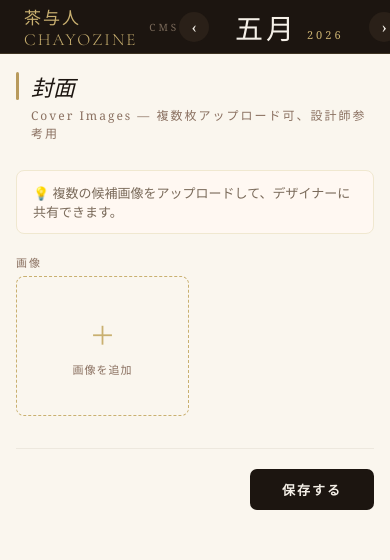
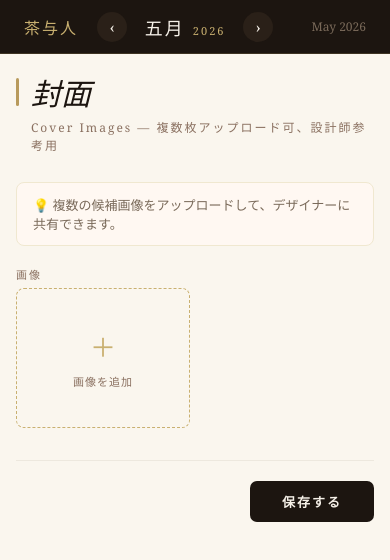
Before and after one commit to shokan228/chayozine-cms, a React (Vite) app in the folder chayozine-cms/: page / in a window 390 px wide. Shown: the top 560 px of the page. Built offline with nearby package versions, Linux system fonts and the light colour scheme.

Commit message:
Update App.jsx

```diff
--- a/chayozine-cms/src/App.jsx
+++ b/chayozine-cms/src/App.jsx
@@ -77,7 +77,7 @@ function PhotoGallery({ images=[], onChange, showCaption=true }) {
   return (
     <div>
       <div style={LBL}>画像</div>
-      <div className="photo-grid" style={{ display:"grid", gridTemplateColumns:"repeat(auto-fill,minmax(170px,1fr))", gap:12 }}>
+      <div style={{ display:"grid", gridTemplateColumns:"repeat(auto-fill,minmax(150px,1fr))", gap:10 }}>
         {images.map(img => (
           <div key={img.id} style={{ borderRadius:8, overflow:"hidden", border:"1px solid #e8e0d0", background:"#fff" }}>
             <div style={{ position:"relative" }}>
@@ -112,7 +112,7 @@ function PhotoGallery({ images=[], onChange, showCaption=true }) {
 // ─── SectionHeader ────────────────────────────────────────────────────────────
 function SectionHeader({ title, subtitle }) {
   return (
-    <div className="section-hdr" style={{ marginBottom:28 }}>
+    <div style={{ marginBottom:28 }}>
       <div style={{ display:"flex", alignItems:"center", gap:12 }}>
         <div style={{ width:3, height:28, background:"#b89a5c", borderRadius:2 }} />
         <h2 style={{ fontFamily:"'Cormorant Garamond',serif", fontSize:30, fontWeight:300,
@@ -343,10 +343,15 @@ function TeaSection({ year, month, notify }) {
 
       {/* ── Modal ── */}
       {modal && form && (
-        <div className="modal-bg" onClick={closeMod} style={{position:"fixed",inset:0,background:"#1c151088",zIndex:300,
-          display:"flex",alignItems:"flex-start",justifyContent:"center",padding:"28px 16px 60px",overflowY:"auto"}}>
-          <div className="modal-box" onClick={e=>e.stopPropagation()} style={{background:"#faf6ee",borderRadius:16,width:"100%",
-            maxWidth:640,boxShadow:"0 24px 60px #1c151044",overflow:"hidden"}}>
+        <div onClick={closeMod} style={{position:"fixed",inset:0,background:"#1c151088",zIndex:300,
+          display:"flex",alignItems:isMobile?"flex-end":"flex-start",justifyContent:"center",
+          padding:isMobile?"0":"28px 16px 60px",overflowY:isMobile?"hidden":"auto"}}>
+          <div onClick={e=>e.stopPropagation()} style={{background:"#faf6ee",
+            borderRadius:isMobile?"16px 16px 0 0":16,width:"100%",
+            maxWidth:isMobile?"100%":640,
+            maxHeight:isMobile?"92vh":"none",
+            display:"flex",flexDirection:"column",
+            boxShadow:"0 24px 60px #1c151044",overflow:"hidden"}}>
             <div style={{background:"#1c1510",padding:"18px 24px",display:"flex",justifyContent:"space-between",alignItems:"center"}}>
               <div>
                 <div style={{fontFamily:"'Cormorant Garamond',serif",fontSize:22,color:"#f5f0e8",fontStyle:"italic",fontWeight:300}}>
@@ -357,7 +362,7 @@ function TeaSection({ year, month, notify }) {
               <button onClick={closeMod} style={{color:"#7a6a5a",fontSize:22,border:"none",background:"none",cursor:"pointer",padding:"4px 8px"}}>×</button>
             </div>
             {/* Tabs */}
-            <div className="modal-tabs-bar" style={{background:"#1c1510",padding:"0 20px 14px",display:"flex",gap:4,overflowX:"auto",borderBottom:"1px solid #c9b07022"}}>
+            <div style={{background:"#1c1510",padding:"0 20px 14px",display:"flex",gap:4,overflowX:"auto",borderBottom:"1px solid #c9b07022"}}>
               {TEA_TABS.map((t,i) => {
                 const d = form ? done(form)[i] : false;
                 return <button key={i} onClick={()=>setTab(i)} style={{padding:"7px 14px",fontSize:12,letterSpacing:1,borderRadius:20,cursor:"pointer",whiteSpace:"nowrap",border:"none",
@@ -368,7 +373,7 @@ function TeaSection({ year, month, notify }) {
             {/* Tab body */}
             <div style={{padding:"24px",display:"flex",flexDirection:"column",gap:18,maxHeight:"60vh",overflowY:"auto"}}>
               {tab===0&&<>
-                <div className="form-row-2" style={{display:"grid",gridTemplateColumns:"1fr 1fr",gap:14}}>
+                <div style={{display:"grid",gridTemplateColumns:"1fr 1fr",gap:14}}>
                   <div><label style={LBL}>お茶分類</label>
                     <select style={{...FI,appearance:"none",cursor:"pointer"}} value={form.分類} onChange={e=>setF("分類",e.target.value)}>
                       {TEA_TYPES.map(t=><option key={t.label}>{t.label}</option>)}</select></div>
@@ -481,6 +486,12 @@ export default function ChayozineApp() {
   const [month,   setMonth]  = useState(now.getMonth() + 1);
   const [section, setSection]= useState("cover");
   const [notice,  setNotice] = useState("");
+  const [isMobile, setIsMobile] = useState(() => window.innerWidth < 768);
+  useEffect(() => {
+    const fn = () => setIsMobile(window.innerWidth < 768);
+    window.addEventListener("resize", fn);
+    return () => window.removeEventListener("resize", fn);
+  }, []);
 
   const notify = msg => { setNotice(msg); setTimeout(() => setNotice(""), 2400); };
   const prevMonth = () => month===1 ? (setYear(y=>y-1), setMonth(12)) : setMonth(m=>m-1);
@@ -516,23 +527,7 @@ export default function ChayozineApp() {
         button{cursor:pointer;font-family:inherit}
         ::-webkit-scrollbar{width:4px}::-webkit-scrollbar-thumb{background:#c9b07044;border-radius:3px}
         @keyframes notif{0%{opacity:0;transform:translateY(8px)}15%{opacity:1;transform:none}85%{opacity:1}100%{opacity:0}}
-        @media(max-width:768px){
-          .desk-nav{display:none!important}
-          .mob-tabs{display:flex!important}
-          .main-area{padding:16px 16px 86px!important;max-width:100%!important}
-          .modal-bg{padding:0!important;align-items:flex-end!important}
-          .modal-box{border-radius:16px 16px 0 0!important;max-width:100%!important;max-height:92vh!important;width:100%!important}
-          .modal-tabs-bar{gap:2px!important;padding:0 12px 12px!important}
-          .modal-tabs-bar button{padding:6px 10px!important;font-size:11px!important}
-          .hdr-en{display:none!important}
-          .hdr-logo{font-size:17px!important;letter-spacing:2px!important}
-          .month-jatxt{font-size:28px!important;letter-spacing:3px!important}
-          .month-nav{gap:10px!important}
-          .tea-grid{grid-template-columns:1fr!important}
-          .photo-grid{grid-template-columns:repeat(2,minmax(0,1fr))!important}
-          .form-row-2{grid-template-columns:1fr!important}
-          .section-hdr h2{font-size:22px!important}
-        }
+
         .nav-item{display:flex;align-items:center;gap:10px;padding:10px 16px;border-radius:8px;cursor:pointer;transition:all .15s;border:none;background:none;width:100%;text-align:left;font-family:inherit}
         .nav-item:hover{background:#2a2018}
         .nav-item.active{background:#c9b07022;border-left:2px solid #c9b070}
@@ -551,26 +546,26 @@ export default function ChayozineApp() {
       <header style={{background:"#1c1510",height:54,display:"flex",alignItems:"center",
         padding:"0 24px",borderBottom:"1px solid #c9b07033",flexShrink:0,
         position:"sticky",top:0,zIndex:200}}>
-        <span className="hdr-logo" style={{fontFamily:"'Cormorant Garamond',serif",fontSize:24,letterSpacing:4,color:"#c9b070",fontWeight:300}}>
-          茶与人 CHAYOZINE
+        <span style={{fontFamily:"'Cormorant Garamond',serif",fontSize:isMobile?16:24,letterSpacing:isMobile?2:4,color:"#c9b070",fontWeight:300}}>
+          茶与人 {!isMobile && "CHAYOZINE"}
         </span>
-        <span style={{fontSize:10,color:"#7a6a5a",letterSpacing:3,textTransform:"uppercase",marginLeft:12}}>CMS</span>
+        {!isMobile && <span style={{fontSize:10,color:"#7a6a5a",letterSpacing:3,textTransform:"uppercase",marginLeft:12}}>CMS</span>}
 
         {/* Month nav — centered */}
-        <div className="month-nav" style={{display:"flex",alignItems:"center",gap:16,margin:"0 auto"}}>
+        <div style={{display:"flex",alignItems:"center",gap:isMobile?8:16,margin:"0 auto"}}>
           <button onClick={prevMonth} style={{background:"#2a2018",color:"#f5f0e8",width:30,height:30,
             borderRadius:"50%",fontSize:16,border:"none",display:"flex",alignItems:"center",justifyContent:"center"}}>‹</button>
-          <div style={{textAlign:"center",minWidth:140}}>
-            <span className="month-jatxt" style={{fontFamily:"'Cormorant Garamond',serif",fontSize:22,fontWeight:300,letterSpacing:4,color:"#f5f0e8"}}>
+          <div style={{textAlign:"center",minWidth:isMobile?100:140}}>
+            <span style={{fontFamily:"'Cormorant Garamond',serif",fontSize:isMobile?18:22,fontWeight:300,letterSpacing:isMobile?2:4,color:"#f5f0e8"}}>
               {MONTH_JA[month-1]}
             </span>
-            <span style={{fontSize:11,color:"#c9b070",letterSpacing:3,marginLeft:10}}>{year}</span>
+            <span style={{fontSize:11,color:"#c9b070",letterSpacing:2,marginLeft:8}}>{year}</span>
           </div>
           <button onClick={nextMonth} style={{background:"#2a2018",color:"#f5f0e8",width:30,height:30,
             borderRadius:"50%",fontSize:16,border:"none",display:"flex",alignItems:"center",justifyContent:"center"}}>›</button>
         </div>
 
-        <div className="hdr-en" style={{fontSize:12,color:"#7a6a5a",marginLeft:"auto"}}>
+        <div style={{fontSize:12,color:"#7a6a5a",marginLeft:"auto"}}>
           {MONTH_EN[month-1]} {year}
         </div>
       </header>
@@ -579,7 +574,8 @@ export default function ChayozineApp() {
       <div style={{display:"flex",flex:1,overflow:"hidden"}}>
 
         {/* Sidebar */}
-        <nav className="desk-nav" style={{width:210,background:"#1c1510",flexShrink:0,overflowY:"auto",
+        {!isMobile && (
+          <nav style={{width:210,background:"#1c1510",flexShrink:0,overflowY:"auto",
             padding:"16px 12px",display:"flex",flexDirection:"column",gap:2}}>
             {NAV.map(item => (
               <button key={item.id} onClick={() => setSection(item.id)}
@@ -594,9 +590,10 @@ export default function ChayozineApp() {
               </button>
             ))}
           </nav>
+        )}
 
         {/* Main content */}
-        <main className="main-area" style={{flex:1,overflowY:"auto",padding:"36px 40px 80px",maxWidth:960}}>
+        <main style={{flex:1,overflowY:"auto",padding:isMobile?"16px 16px 88px":"36px 40px 80px",maxWidth:960,width:"100%"}}>
           {renderSection()}
         </main>
       </div>
```
Lines whose indentation alone changed are shown as unchanged.
